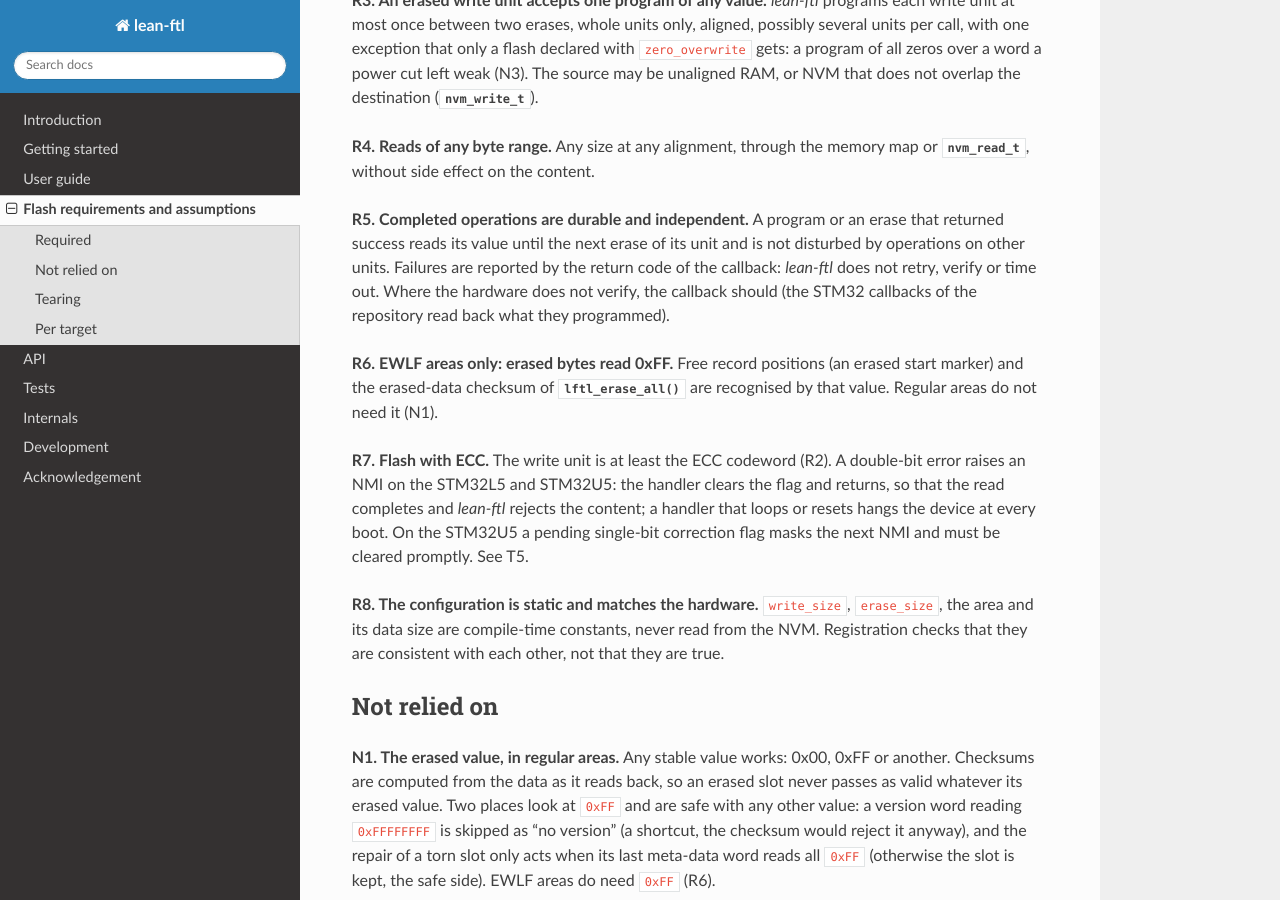
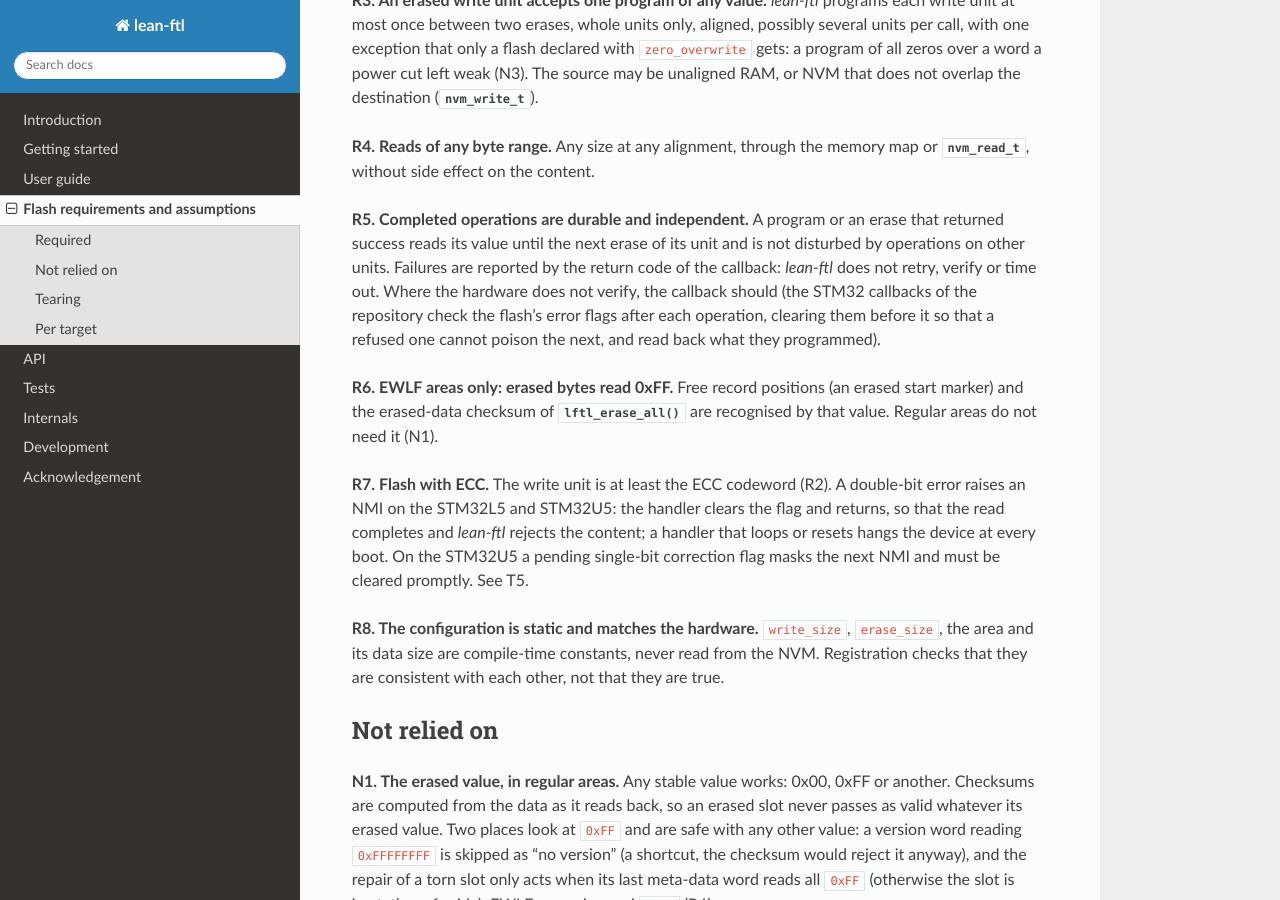
Before and after one commit to sebastien-riou/lean-ftl, a Sphinx documentation site: the page built from doc/source/flash.rst, in a window 1280 px wide and 900 px high, scrolled down 811 px. Built offline with Sphinx 7.4.7 and the Read the Docs theme 3.1.0, drawn with Linux system fonts in a browser that asks for light colours; the version number is read from the project's files by our own code.

Commit message:
STM32 accessors: clear the flash error flags before, check them after
nvm_write() and nvm_erase() unlocked the flash, programmed or erased,
waited for BSY and locked again, and judged a program by reading it
back. The reference manuals ask for the error flags of FLASH_NSSR to be
checked and cleared before each operation (RM0456 7.3.7 step 2, RM0438
6.3.7 step 2): a refused operation (PROGERR, WRPERR, PGAERR, SIZERR,
PGSERR, OPTWERR, OPERR) is aborted and leaves its flag set, and while
it is set every later program or erase is refused with PGSERR. One
refused program would have made every later write fail until a reset,
with the read-back as the only symptom.

Both accessors now clear the flags after unlocking, read them after
the operation and clear them again, and return 6 when the flash
refused or aborted it, before the read-back's 5. Unreachable in normal
operation, since the library programs erased units only, and the pins
and tombstones of zero_overwrite are the documented all-zero exception;
it turns a flash refusal into one error on one call instead of a
poisoned flash controller. Both test firmwares build without warnings;
not run on the boards.

```diff
--- a/doc/source/flash.rst
+++ b/doc/source/flash.rst
@@ -50,7 +50,9 @@ the content.
 A program or an erase that returned success reads its value until the next erase of its unit and
 is not disturbed by operations on other units. Failures are reported by the return code of the
 callback: *lean-ftl* does not retry, verify or time out. Where the hardware does not verify, the
-callback should (the STM32 callbacks of the repository read back what they programmed).
+callback should (the STM32 callbacks of the repository check the flash's error flags after each
+operation, clearing them before it so that a refused one cannot poison the next, and read back
+what they programmed).
 
 **R6. EWLF areas only: erased bytes read 0xFF.**
 Free record positions (an erased start marker) and the erased-data checksum of
```
Also changed, not shown: 2 other files.
